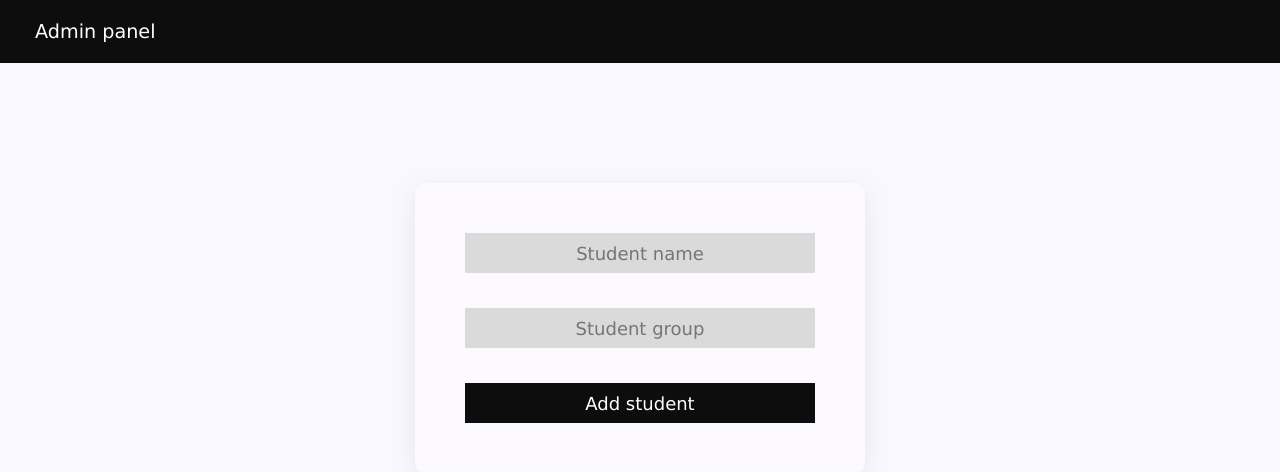
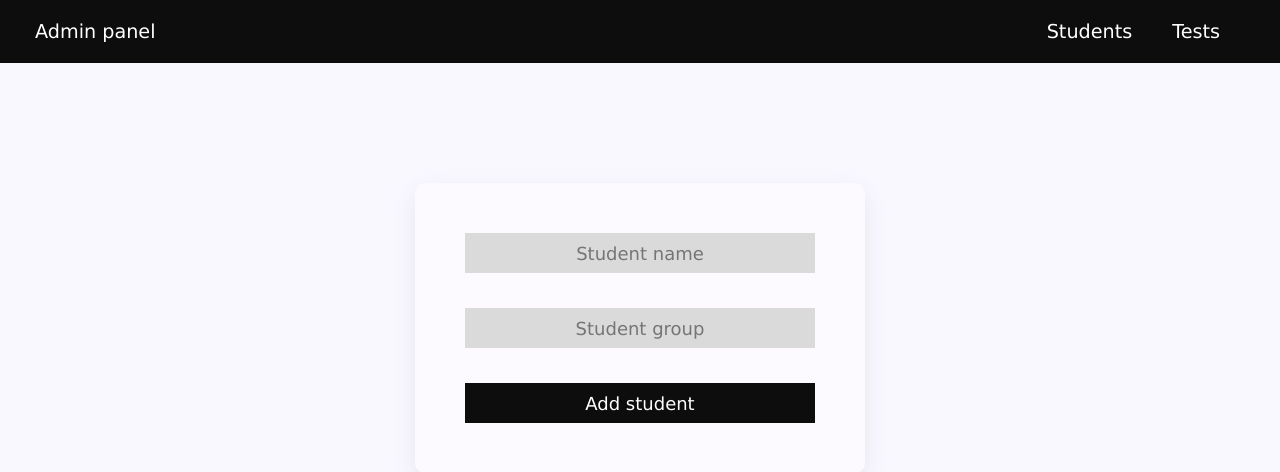
Before and after one commit to Fferly/resbot, a Python web app: template templates/add_student.jinja in a window 1280 px wide. Shown: the top 472 px of the page. Run offline with Jinja, Linux system fonts and the light colour scheme; the template is opened without the code that fills it, so the values that code supplies are empty.

Commit message:
added nav to header

```diff
--- a/static/css/header.css
+++ b/static/css/header.css
@@ -5,4 +5,27 @@
     padding: 20px;
     padding-left: 35px;
     font-size: larger;
+
+    display: flex;
+    justify-content: space-between;
 }
+
+.header__nav {
+    list-style-type: none;
+}
+
+.header__link {
+    color: #fff;
+    text-decoration: none;
+    margin-right: 40px;
+    transition: .3s;
+}
+
+.header__link:hover {
+    color: yellow;
+}
+
+.nav__elements {
+    list-style: none;
+    display: flex;
+}
--- a/templates/header.jinja
+++ b/templates/header.jinja
@@ -2,4 +2,11 @@
     <div class="header__title">
         <p>Admin panel</p>
     </div>
+
+    <nav>
+        <ul class="nav__elements">
+            <li><a class="header__link" href="{{ url_for('students') }}">Students</a></li>
+            <li><a class="header__link" href="{{ url_for('tests') }}">Tests</a></li>
+        </ul>
+    </nav>
 </header>
```
